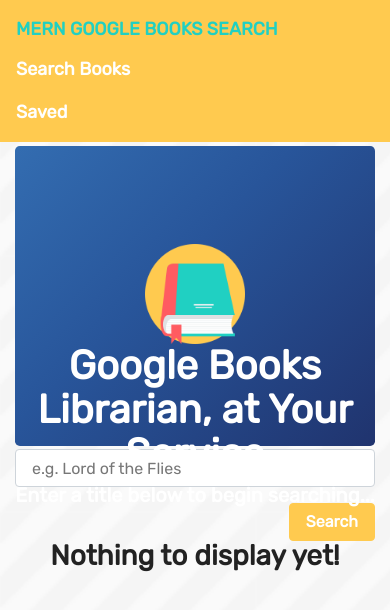
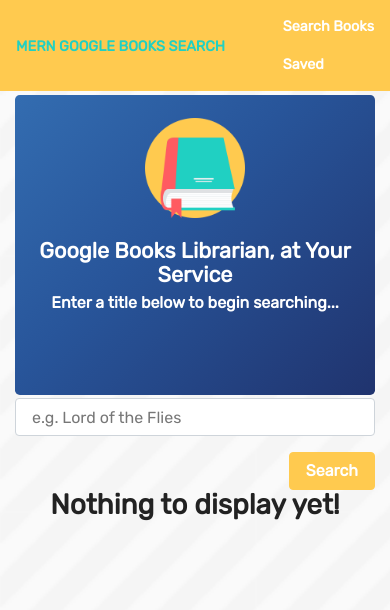
Before and after one commit to ThorNolan/React-Reading-List, a React (Create React App) app in the folder client/: page / in a window 390 px wide. Shown: the top 610 px of the page. Built offline with nearby package versions, Linux system fonts and the light colour scheme; a web font is replaced by a local one.

Commit message:
Add media queries for better responsiveness for navbar and main page jumbotron display

```diff
--- a/client/src/components/BookImg/style.css
+++ b/client/src/components/BookImg/style.css
@@ -4,3 +4,28 @@
     margin: auto;
     margin-top: -6%;
 }
+
+@media only screen and (min-width: 320px) and (max-width: 479px){
+   .book-img {
+       margin-top: -28%;
+       margin-bottom: 20px;
+   }
+}
+
+@media only screen and (min-width: 480px) and (max-width: 767px){
+    .book-img {
+        margin-top: -11%;
+        margin-bottom: 20px;
+    }
+}
+
+@media only screen and (min-width: 768px) and (max-width: 991px){
+    .book-img {
+        margin-top: -10%;
+        margin-bottom: 20px;
+    }
+}
+
+@media only screen and (min-width: 992px){
+
+}
--- a/client/src/components/Jumbotron/style.css
+++ b/client/src/components/Jumbotron/style.css
@@ -52,3 +52,38 @@
           background-position: 0% 50%
       }
   }
+
+
+@media only screen and (min-width: 320px) and (max-width: 479px){
+    .jumbotron h1 {
+        font-size: 1.35rem;
+    }
+
+    .jumbotron h5 {
+        font-size: 1rem;
+    }
+}
+
+@media only screen and (min-width: 480px) and (max-width: 767px){
+    .jumbotron h1 {
+        font-size: 1.5rem;
+    }
+
+    .jumbotron h5 {
+        font-size: 1.1rem;
+    }
+}
+
+@media only screen and (min-width: 768px) and (max-width: 991px){
+    .jumbotron h1 {
+        font-size: 1.7rem;
+    }
+
+    .jumbotron h5 {
+        font-size: 1.2rem;
+    }
+}
+
+@media only screen and (min-width: 992px){
+
+}
--- a/client/src/components/Nav/style.css
+++ b/client/src/components/Nav/style.css
@@ -27,3 +27,25 @@ nav.navbar.navbar-default {
 .active {
     color: #FF5C62;
 }
+
+@media only screen and (min-width: 320px) and (max-width: 479px){
+    .navbar-brand, .nav-item a {
+        font-size: 0.9rem;
+    }
+}
+
+@media only screen and (min-width: 480px) and (max-width: 767px){
+    .navbar-brand, .nav-item a {
+        font-size: 1rem;
+    }
+}
+
+@media only screen and (min-width: 768px) and (max-width: 991px){
+    .navbar-brand, .nav-item a {
+        font-size: 1.3rem;
+    }
+}
+
+@media only screen and (min-width: 992px){
+
+}
```
